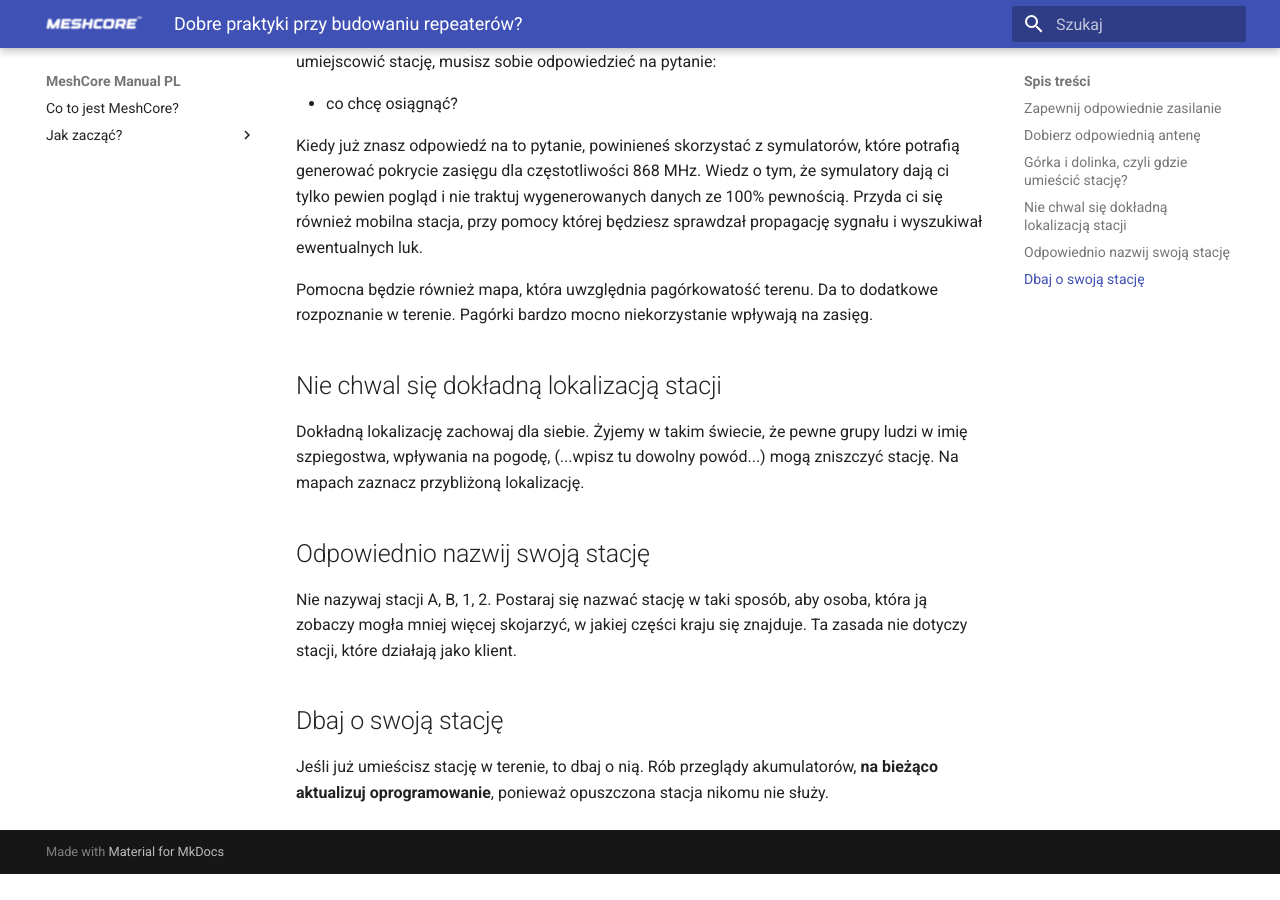
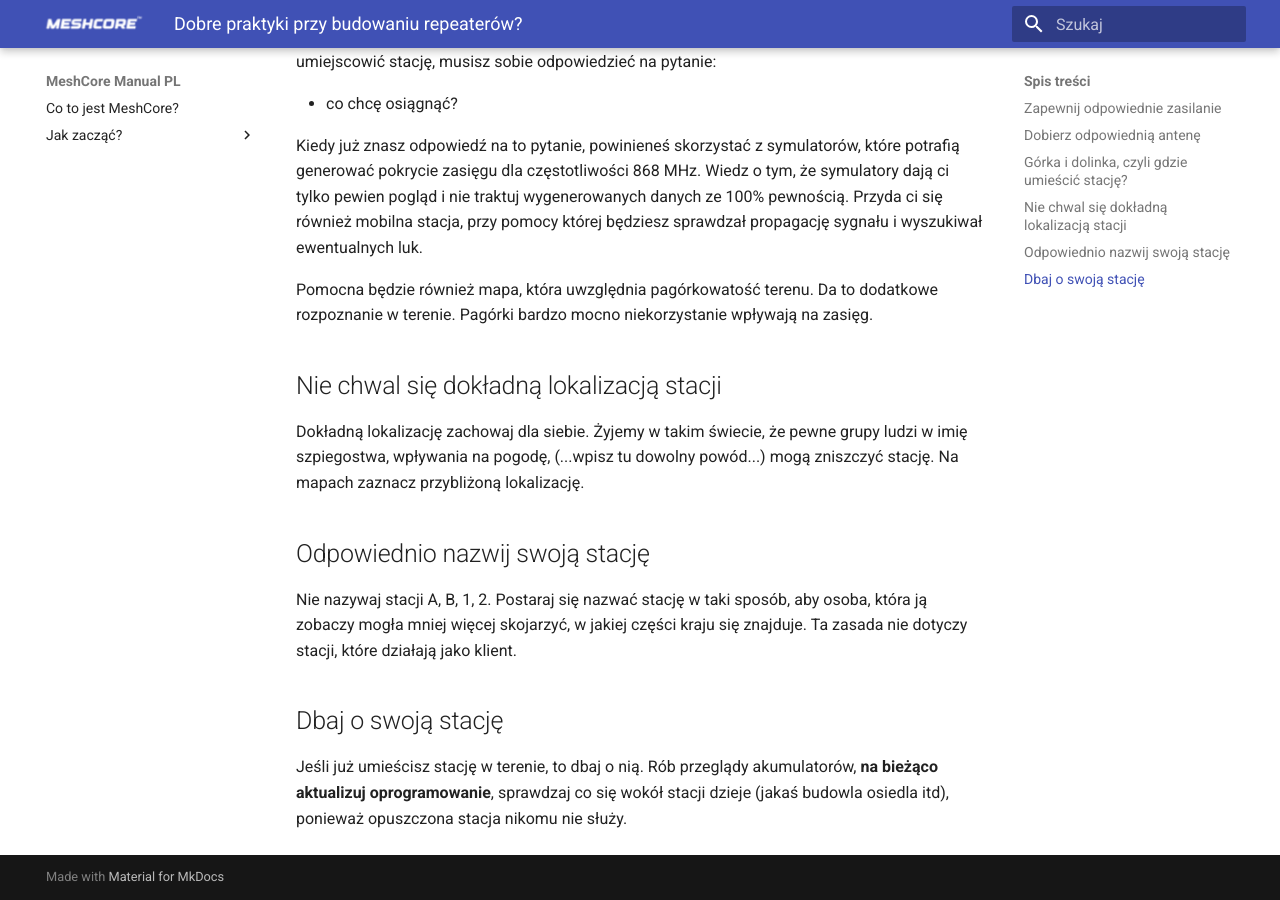
Before and after one commit to deFAT64/meshcore-manual-pl, an MkDocs documentation site: the page built from docs/zaawansowane/repeater/jakBudowacRepeatery.md, in a window 1280 px wide and 900 px high, scrolled down 1607 px. Built offline with MkDocs 1.6.1 and Material for MkDocs 9.7.7, drawn with Linux system fonts in a browser that asks for light colours; before the commit the page ends 2481 px from its top, so only the background shows below that.

Commit message:
Update file "jakBudowacRepeatery.md"

```diff
--- a/docs/zaawansowane/repeater/jakBudowacRepeatery.md
+++ b/docs/zaawansowane/repeater/jakBudowacRepeatery.md
@@ -50,4 +50,4 @@ Nie nazywaj stacji A, B, 1, 2. Postaraj się nazwać stację w taki sposób, aby
 
 ## Dbaj o swoją stację
 
-Jeśli już umieścisz stację w terenie, to dbaj o nią. Rób przeglądy akumulatorów, **na bieżąco aktualizuj oprogramowanie**, ponieważ opuszczona stacja nikomu nie służy.
+Jeśli już umieścisz stację w terenie, to dbaj o nią. Rób przeglądy akumulatorów, **na bieżąco aktualizuj oprogramowanie**, sprawdzaj co się wokół stacji dzieje (jakaś budowla osiedla itd), ponieważ opuszczona stacja nikomu nie służy.
```
